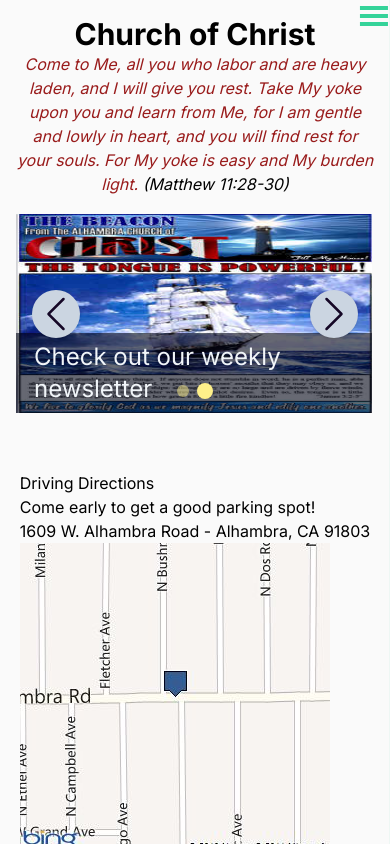
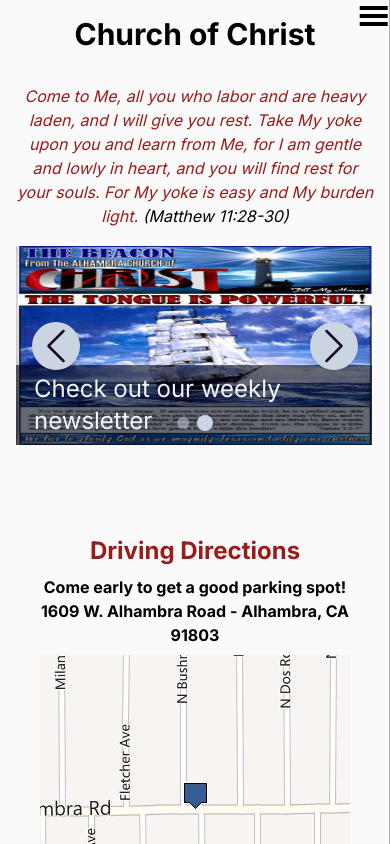
Before and after one commit to Seo-the-platinum/cc, a Next.js app: page / in a window 390 px wide. Shown: the top 844 px of the page. Built offline with nearby package versions, Linux system fonts and the light colour scheme.

Commit message:
adjusted hamburger menue, nav, and home page styles and layout. Made layouts responsive

```diff
--- a/src/app/components/carousel/Carousel.tsx
+++ b/src/app/components/carousel/Carousel.tsx
@@ -4,38 +4,37 @@ import { BsChevronLeft, BsChevronRight } from "react-icons/bs";
 type Slides = {
   children: React.ReactNode[],
 }
+
 const Carousel = ({ children: slides }: Slides) => {
-    const [ curr, setCurr ] = useState<number>(0)
-    const prev = () =>
-      setCurr((curr) => (curr === 0 ? slides.length - 1 : curr - 1))
-    const next = () =>
-      setCurr((curr) => (curr === slides.length - 1 ? 0 : curr + 1))
+  const [curr, setCurr] = useState<number>(0)
+  const prev = () => setCurr((curr) => (curr === 0 ? slides.length - 1 : curr - 1))
+  const next = () => setCurr((curr) => (curr === slides.length - 1 ? 0 : curr + 1))
 
-    useEffect(()=> {
+  useEffect(() => {
     const slideInterval = setInterval(next, 3000)
     return () => clearInterval(slideInterval)
-    },[curr])
+  }, [curr])
 
   return (
-    <div className='overflow-hidden relative mb-14 md:mt-4 p-0.5 sm:hover:scale-110 transition-hover duration-500'>
+    <div className='overflow-hidden relative mb-14 md:mt-4 p-0.5 sm:hover:scale-110 transition-hover duration-500 lg:w-3/4'>
       <div
-          className="flex transition-transform ease-out duration-1000 lg:w-[60vw]"
-          style={{ transform: `translateX(-${curr * 100}%)`}}
+        className="flex transition-transform ease-out duration-1000"
+        style={{ transform: `translateX(-${curr * 100}%)` }}
       >
         {slides}
       </div>
       <div className="absolute flex items-center justify-between p-4 pointer-events-none inset-0">
         <button
           onClick={prev}
-            className="p-1 rounded-full shadow bg-slate-300 text-gray-800 pointer-events-auto"
+          className="p-1 rounded-full shadow bg-slate-300 text-gray-800 pointer-events-auto hover:bg-slate-100 transition-hover duration-500"
         >
-            <BsChevronLeft size={40} color='#150726'/>
+          <BsChevronLeft size={40} color='#150726' />
         </button>
         <button
           onClick={next}
-            className="p-1 rounded-full shadow bg-slate-300 text-gray-800 pointer-events-auto"
+          className="p-1 rounded-full shadow bg-slate-300 text-gray-800 pointer-events-auto hover:bg-slate-100 transition-hover duration-500"
         >
-            <BsChevronRight size={40} color='#150726'/>
+          <BsChevronRight size={40} color='#150726' />
         </button>
         <div className="absolute bottom-4 right-0 left-0">
           <div className="flex items-center justify-center gap-2">
@@ -43,7 +42,7 @@ const Carousel = ({ children: slides }: Slides) => {
               <div
                 key={i}
                 className={`
-                transition-all w-3 h-3 bg-yellow-200 dark:bg-slate-300 rounded-full
+                transition-all w-3 h-3 bg-slate-300 rounded-full
                 ${curr === i ? "p-2" : "bg-opacity-50"}
               `}
               />
--- a/src/app/components/carousel/Slide.tsx
+++ b/src/app/components/carousel/Slide.tsx
@@ -21,7 +21,7 @@ const Slide = ({ slide }: Slide) => {
         className='w-full aspect-video'
         priority
         src={slide.source}
-        />
+      />
       <div className='bg-slate-950 absolute bottom-0 h-20 bg-opacity-60 w-full flex items-center pl-4'>
         <p className='text-slate-100 text-2xl'>{slide.header}</p>
       </div>
--- a/src/app/components/nav/Hamburger.tsx
+++ b/src/app/components/nav/Hamburger.tsx
@@ -4,27 +4,27 @@ import React, { useState } from 'react'
 import { GiHamburgerMenu } from 'react-icons/gi'
 
 const Hamburger = () => {
-    const [ open, setOpen ] = useState(false)
-    const toggle = () => {
-        setOpen((prev)=> !prev)
-    }
+  const [open, setOpen] = useState(false)
+  const toggle = () => {
+    setOpen((prev) => !prev)
+  }
   return (
     <div className={`${open ? 'translate-x-1/4' : 'translate-x-full'} transform-translate duration-500 ease-in-out absolute right-0`}>
       <div className='flex items-start'>
         <button className='absolute right-full' onClick={toggle}>
-            <GiHamburgerMenu className='fill-emerald-400' size='2rem'/>
+          <GiHamburgerMenu className='fill-black' size='2rem' />
         </button>
-        <div className='bg-emerald-500 flex flex-col w-4/5 min-h-screen'>
-          <Link href='/' onClick={toggle}>
+        <div className='bg-black flex flex-col w-4/5 min-h-screen text-white text-lg gap-4'>
+          <Link className='pl-4' href='/' onClick={toggle}>
             Home
           </Link>
-          <Link href='/contact' onClick={toggle}>
+          <Link className='pl-4' href='/contact' onClick={toggle}>
             Contact
           </Link>
-          <Link href='/about' onClick={toggle}>
+          <Link className='pl-4' href='/about' onClick={toggle}>
             About
           </Link>
-          <Link href='/meet' onClick={toggle}>
+          <Link className='pl-4' href='/meet' onClick={toggle}>
             Meet the Congregation
           </Link>
         </div>
--- a/src/app/components/nav/Nav.tsx
+++ b/src/app/components/nav/Nav.tsx
@@ -11,12 +11,12 @@ const Nav = () => {
   if (windowWidth === 'loading') return null
   return (
     <div className='z-10'>
-      { windowWidth < 648 ?
+      {windowWidth < 648 ?
         <div className='fixed w-full'>
           <Hamburger />
         </div>
         :
-      <div className='flex flex-col w-full sm:flex-row gap-6 bg-slate-900 text-slate-50 p-2 justify-evenly text-sm'>
+        <div className='flex w-full justify-evenly text-sm h-16 bg-slate-900 text-slate-50 items-end pb-2 gap-6 sm:flex-row md:text-lg'>
           <Link href='/'>
             HOME
           </Link>
--- a/src/app/globals.css
+++ b/src/app/globals.css
@@ -18,13 +18,15 @@
 
 @layer components {
   .page-container {
-    @apply flex flex-col pt-4 items-center bg-background px-4 self-center max-w-7xl;
+    @apply flex flex-col pt-4 items-center gap-8
+    bg-background px-4 self-center max-w-7xl;
   }
   .page-container > h1 {
     @apply font-bold text-3xl;
   }
 }
-html, body {
+html,
+body {
   box-sizing: border-box;
   max-height: 100%;
   max-width: 100%;
@@ -33,5 +35,5 @@ html, body {
 }
 
 body {
-  @apply flex flex-col bg-background
+  @apply flex flex-col bg-background;
 }
--- a/src/app/meet/page.tsx
+++ b/src/app/meet/page.tsx
@@ -13,7 +13,7 @@ const Meet = () => {
           className=' w-full'
           priority
           sizes='(min-width: 1280px) 60vw, 80vw'
-          src={congregants}/>
+          src={congregants} />
       </div>
     </div>
   )
--- a/src/app/page.tsx
+++ b/src/app/page.tsx
@@ -16,8 +16,8 @@ export default function Home() {
   return (
     <main className="page-container">
       <h1>Church of Christ</h1>
-      <div className='flex flex-col w-full lg:items-start gap-4'>
-        <div className="flex lg:w-3/4 text-center self-center">
+      <div className='flex flex-col w-full gap-4 items-center'>
+        <div className="flex text-center self-center">
           <p className='text-red-800 italic lg:text-lg'>
             Come to Me, all you who labor and are heavy laden,
             and I will give you rest. Take My yoke upon you and learn from Me,
@@ -29,14 +29,20 @@ export default function Home() {
           {formattedSlides}
         </Carousel>
       </div>
-      <div>
-        <h1>Driving Directions</h1>
-        <p>Come early to get a good parking spot!</p>
-        <p>1609 W. Alhambra Road - Alhambra, CA 91803</p>
-        <Image src={map} alt='map with church location and nearby streets'/>
-      </div>
-      <div>
-        <Image src={schedule} alt='schedule of services such as bible study and worship days and hours'/>
+      <div className='grid grid-cols-1 md:grid-cols-2 gap-8 pb-4'>
+        <div className='flex flex-col gap-2 items-center'>
+          <h1 className='text-2xl font-bold self-center text-red-800'>
+            Driving Directions
+          </h1>
+          <div className='text-center font-bold'>
+            <p>Come early to get a good parking spot!</p>
+            <p>1609 W. Alhambra Road - Alhambra, CA 91803</p>
+          </div>
+          <Image src={map} alt='map with church location and nearby streets' />
+        </div>
+        <div className='flex flex-col justify-center'>
+          <Image src={schedule} alt='schedule of services such as bible study and worship days and hours' />
+        </div>
       </div>
     </main>
   )
```
Also changed, not shown: src/app/utils/ResizeHook.tsx (+9 -9 lines). Lines whose indentation alone changed are shown as unchanged.
